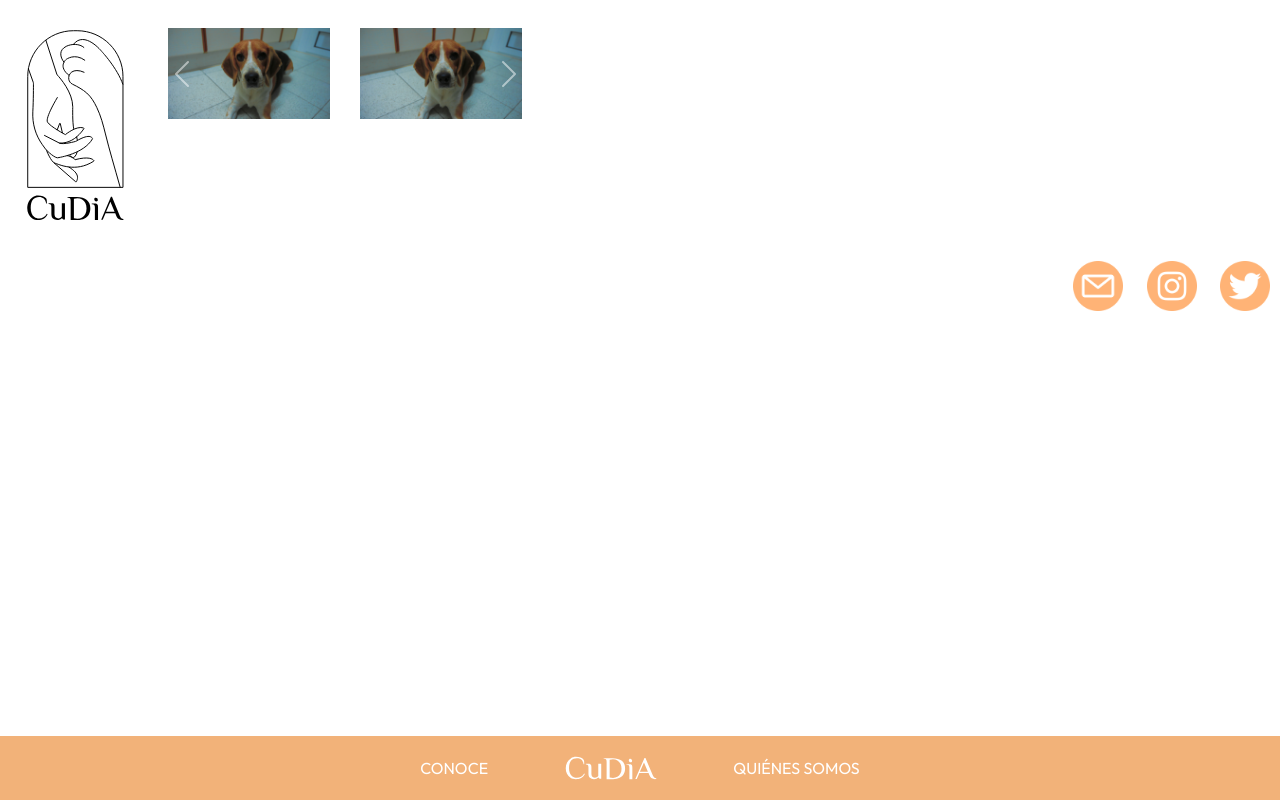
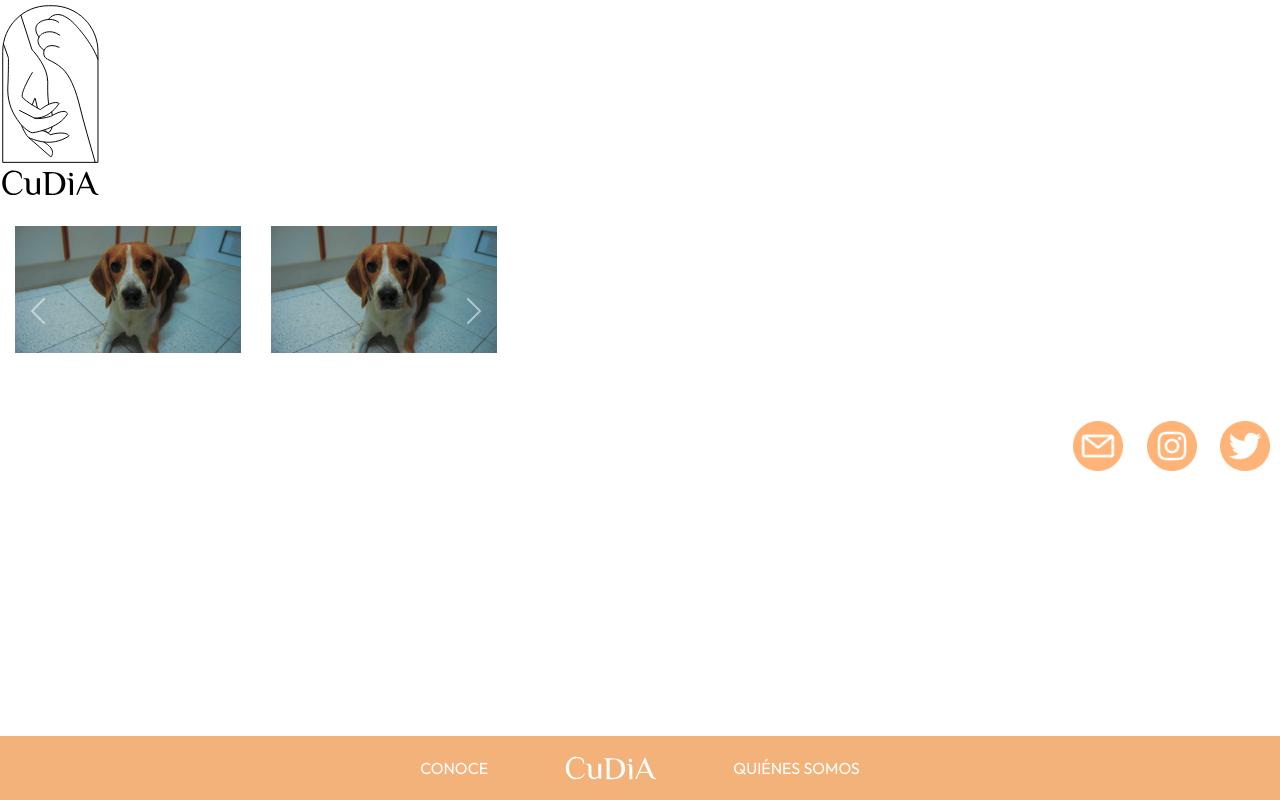
Before and after one commit to betsaidajtorres/cudia, a plain HTML site: page viajes.html in a window 1280 px wide. Drawn offline with nearby package versions, Linux system fonts and the light colour scheme.

Commit message:
cambios varios

```diff
--- a/style.css
+++ b/style.css
@@ -1,15 +1,37 @@
 body{
     font-family: 'Outfit', sans-serif;
+}
+.container-redes{
+    width: 100%;
+    height: 70px;
+    padding: 10px 0;
+    display: inline-block;
+    text-align: right;
+}
+
+.logo-redes{
+    width: 50px;
+    height: 50px;
+    margin: 0 10px;
+    object-fit: cover;
 }
 .main-menu{
     width: 10%;
     height: 100%;
-    background-color: #F2B279;
     display: inline-flex;
 }
 .logo-main{
-    width: 150px;
-    padding: 25px;
+    width: 100px;
+    margin: 0 auto;
+}
+.slider{
+    width: 40%;
+    height: 200px;
+    display: flex;
+}
+.carousel-item img{
+    object-fit: cover;
+    padding: 15px;
 }
 #menu{
     width: 40%;
@@ -27,31 +49,8 @@
   align-content: space-evenly;
 }
 
-.container-redes{
-    width: 100%;
-    height: 5%;
-    text-align: right;
 
-}
-.container-redes a{
-    width: 50px;
-    height: 50px;
-}
-.logo-redes{
-    width: 50px;
-    height: 50px;
-    margin: 0 10px;
-    object-fit: cover;
-}
-.slider{
-    width: 30%;
-    margin: 0;
-    display: inline-flex;
-}
-.carousel-item img{
-    object-fit: cover;
-    padding: 15px;
-}
+
 .img-menu{
     width: 100%;
     height: 140px;
```
Also changed, not shown: index.html (+3 -2 lines).
